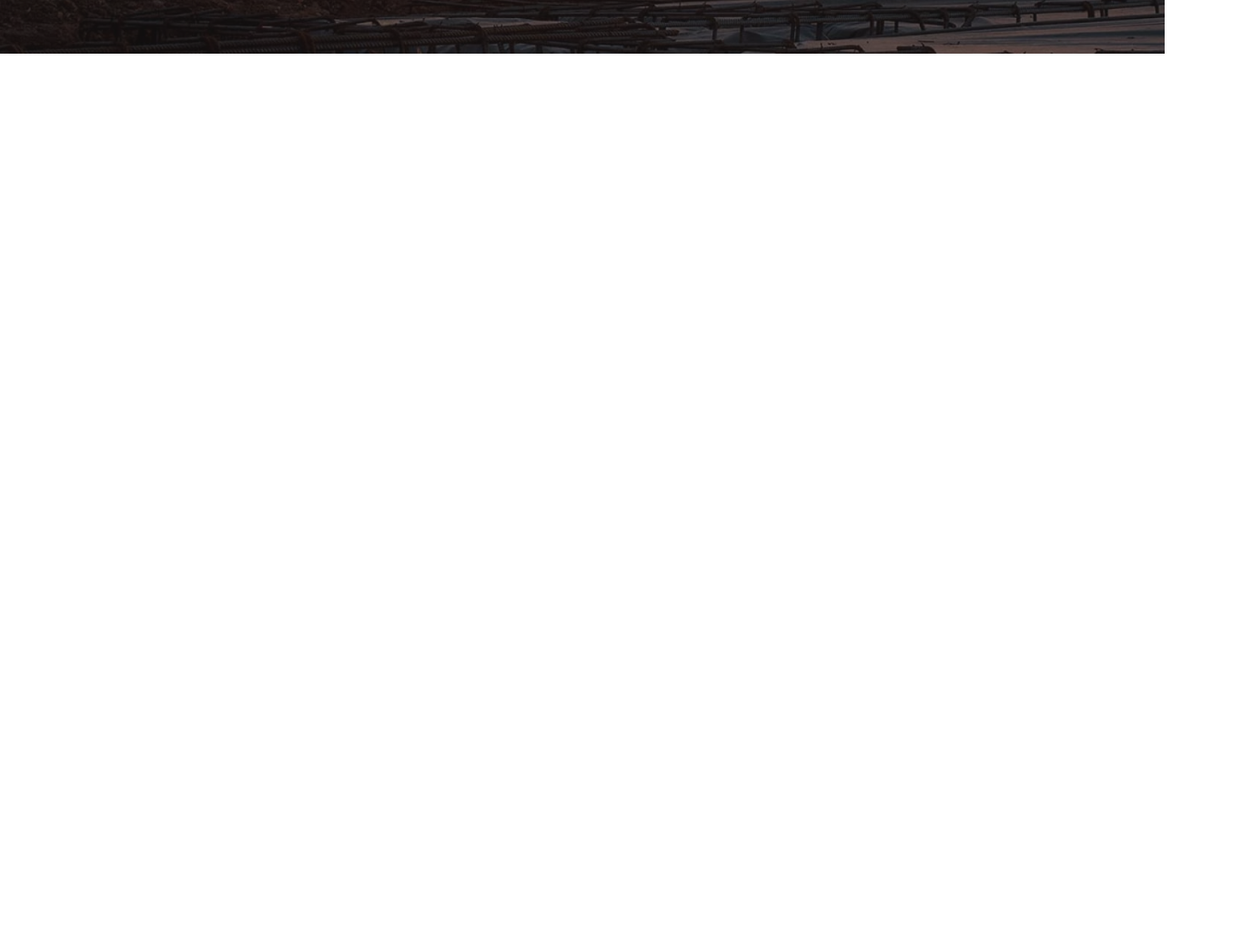
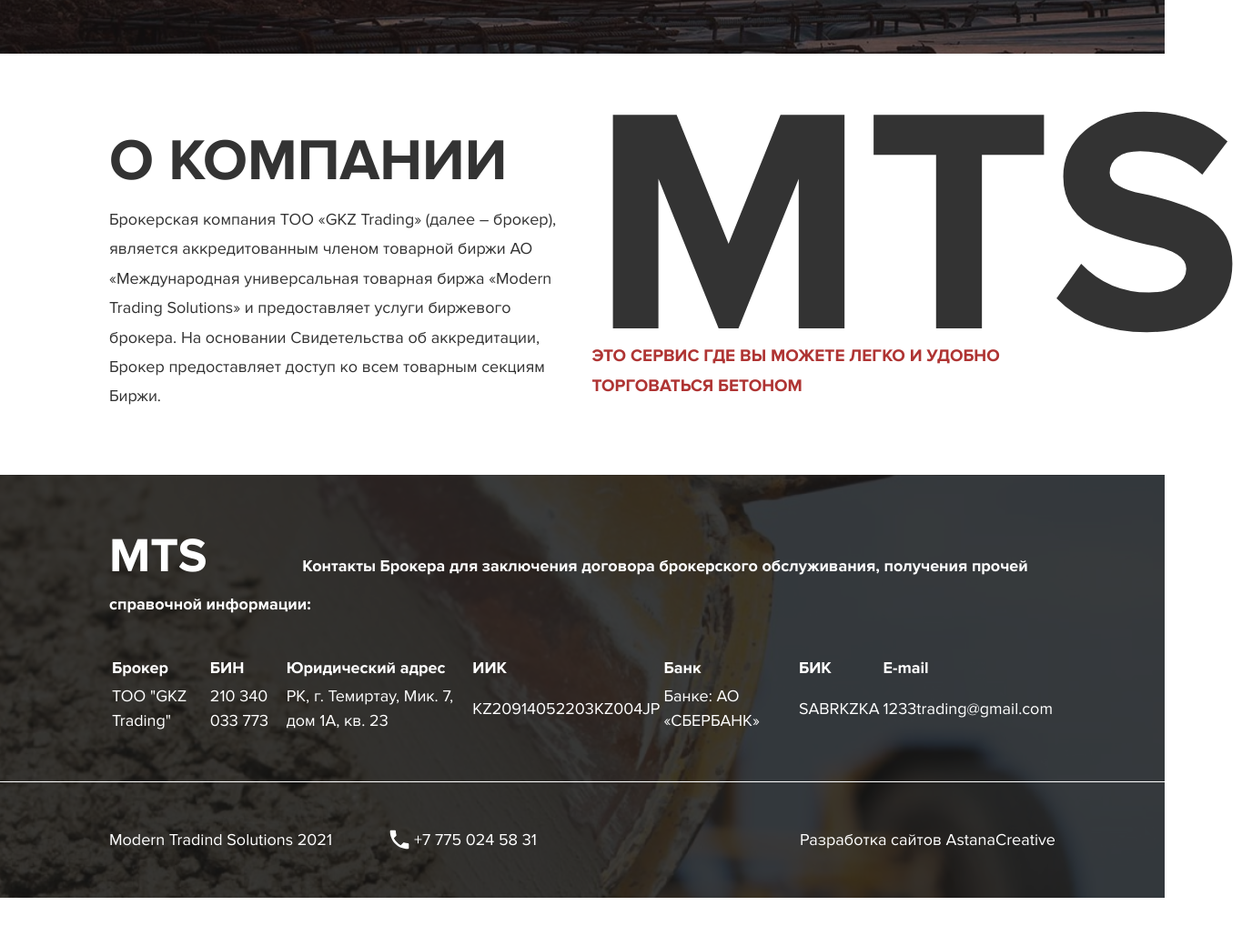
Before and after one commit to ForSureN1/modern, a plain HTML site: page index.html in a window 1280 px wide. Shown: the part 741-1781 px from the top of the page at 91% size, 1365 px wide, since content can reach past the window. After the commit the page ends 1728 px from the top, so only its background shows below. Drawn offline with Linux system fonts and the light colour scheme.

Commit message:
Update style.css

```diff
--- a/style/style.css
+++ b/style/style.css
@@ -51,7 +51,6 @@
 	min-height: 100vh;
 	display: flex;
 	flex-direction: column;
-	justify-content: space-between;
 	background: url(../images/background.jpg) 50% 50%;
 	background-size: cover;
 	position: relative;
@@ -213,7 +212,6 @@
 
 /*about company*/
 .company__background {
-	margin-top: 200px;
 	background-color: #fff;
 }
 .company__container {
@@ -226,12 +224,60 @@
 .company__item {
 	width: 49%;
 }
-
+.company__items {
+	color: #333333;
+}
+.company__item-title {
+	text-transform: uppercase;
+	font-size: 64px;
+	font-weight: 700;
+	line-height: 150%;
+	letter-spacing: 0em;
+}
+.company__item-text {
+	line-height: 180%;
+	letter-spacing: 0em;
+}
+.company__item-title.big {
+	text-transform: uppercase;
+	font-size: 352px;
+	font-weight: 700;
+	line-height: 70%;
+	letter-spacing: 0em;
+}
+.company__item-text span {
+	font-size: 19px;
+	font-weight: 700;
+	line-height: 80%;
+	letter-spacing: 0em;
+	color: #AF3433;
+	text-transform: uppercase;
+}
 /*about company*/
 
 
 /*footer*/
-
+.footer__background {
+	background: url(../images/background-footer.jpg) 50% 50%;
+	background-size: cover;
+	position: relative;
+}
+.footer__background::before {
+	content: '';
+	position: absolute;
+	left: 0;
+	top: 0;
+	right: 0;
+	bottom: 0;
+	background: rgba(22, 22, 22, 0.83);
+}
+.footer__top,
+.footer__bot {
+	position: relative;
+}
+.footer__bot {
+	border-top: 1px solid #fff;
+}
 .footer__container {
 	padding: 50px 0;
 }
@@ -245,6 +291,17 @@
 }
 .item-phone {
 	margin-left: 90px;
+}
+.footer__table {
+	text-align: left;
+	width: 100%;
+}
+.footer__top-title {
+	margin-bottom: 40px;
+}
+.footer__top-text {
+	margin-left: 100px;
+	font-weight: 700;
 }
 /*footer*/
 
```
